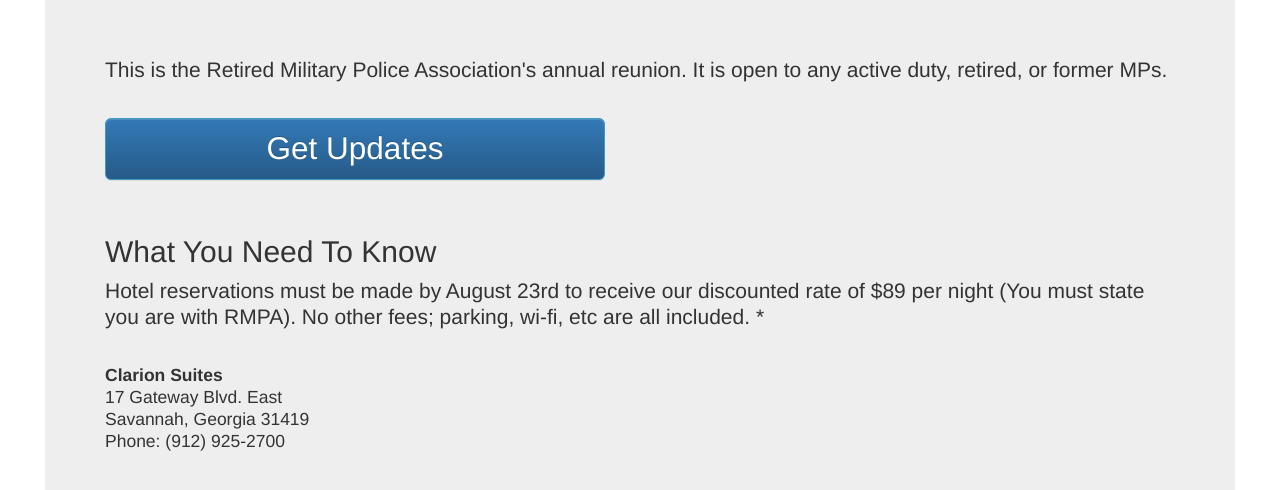
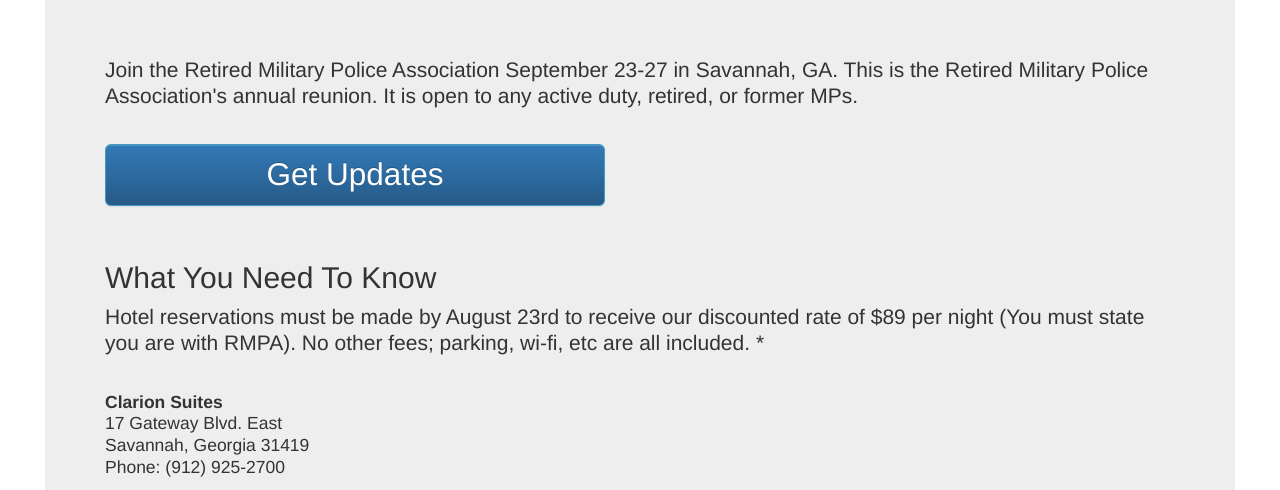
Before and after one commit to JELGT2011/MPReunion, a plain HTML site: page index.html in a window 1280 px wide. Shown: the part 262-752 px from the top of the page. Drawn offline with nearby package versions, Linux system fonts and the light colour scheme.

Commit message:
type change

```diff
--- a/index.html
+++ b/index.html
@@ -63,6 +63,7 @@
             <br/>
 
             <p>
+                Join the Retired Military Police Association September 23-27 in Savannah, GA.
                 This is the Retired Military Police Association's annual reunion.  It is open to any active duty, retired, or former MPs.
             </p>
             <br/>
```
